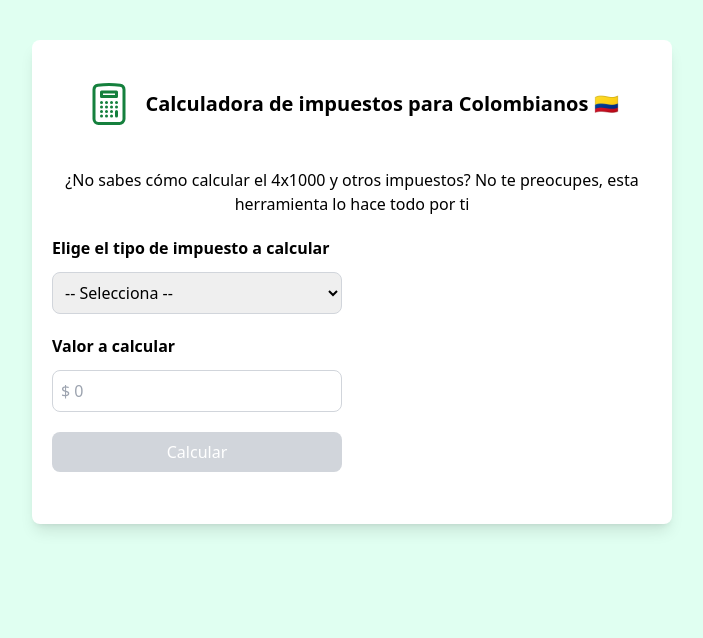
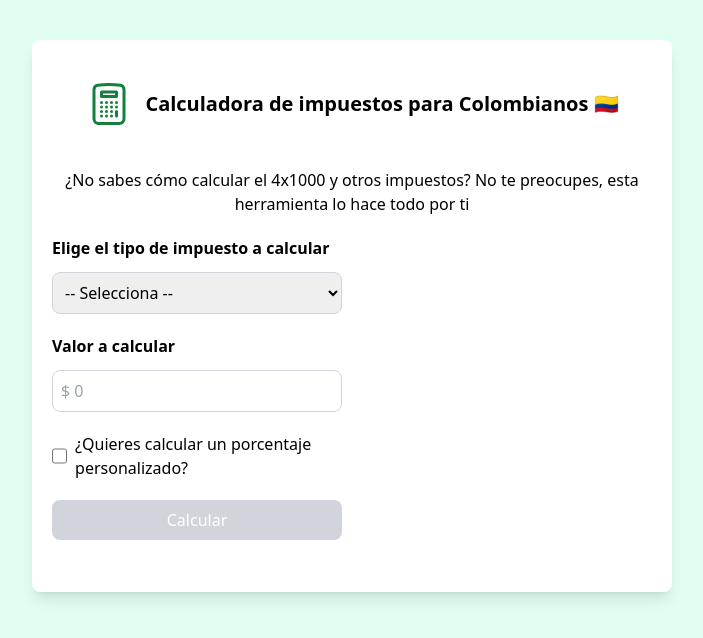
Before and after one commit to mateobetancurb/colombia-taxes-calculator, a React (Vite) app: page / in a window 1280 px wide. Shown: the top 638 px of the page, without its empty margins (288-991 px from the left). Built offline with nearby package versions, Linux system fonts and the light colour scheme.

Commit message:
feat: add option for personalized tax percentage calculation in App component

```diff
--- a/src/App.tsx
+++ b/src/App.tsx
@@ -6,6 +6,10 @@ function App() {
 	const [optionSelected, setOptionSelected] = useState<string>("");
 	const [valueToCalculate, setValueToCalculate] = useState<number>(0);
 	const [taxesToPay, setTaxesToPay] = useState<number>(0);
+	const [showPercentageByUser, setShowPercentageByUser] =
+		useState<boolean>(false);
+	const [personalizedPercentage, setPersonalizedPercentage] =
+		useState<string>("");
 
 	const handleValueChange = (e: React.ChangeEvent<HTMLInputElement>) => {
 		const rawValue = e.target.value.replace(/[^\d]/g, "");
@@ -29,6 +33,9 @@ function App() {
 			| React.FormEvent<HTMLFormElement>
 	) => {
 		e.preventDefault();
+		if (showPercentageByUser) {
+			setTaxesToPay((valueToCalculate * personalizedPercentage) / 100);
+		} else {
 			switch (optionSelected) {
 				case "1":
 					return setTaxesToPay((valueToCalculate * 4) / 1000);
@@ -38,6 +45,7 @@ function App() {
 					return setTaxesToPay((valueToCalculate * 5) / 100);
 				case "4":
 					return setTaxesToPay((valueToCalculate * 8) / 100);
+			}
 		}
 	};
 
@@ -74,6 +82,8 @@ function App() {
 				</h2>
 				<div className="md:flex md:gap-5 md:items-center">
 					<form onSubmit={calculateTaxes} className="w-full">
+						{showPercentageByUser ? null : (
+							<>
 								<label className="block mb-3 font-bold" htmlFor="tax">
 									Elige el tipo de impuesto a calcular
 								</label>
@@ -90,10 +100,30 @@ function App() {
 									<option value="4">Impuesto al consumo (8%)</option>
 									<option value="2">IVA (19%)</option>
 									<option value="3">IVA (5%)</option>
+									{/* <option value="5">Porcentaje personalizado</option> */}
 									<option disabled>
 										Próximamente se agregarán nuevos impuestos
 									</option>
 								</select>
+							</>
+						)}
+
+						{showPercentageByUser && (
+							<>
+								<label className="block mb-3 font-bold" htmlFor="percentage">
+									Escribe aquí tu porcentaje
+								</label>
+								<input
+									id="percentage"
+									type="text"
+									inputMode="numeric"
+									value={personalizedPercentage}
+									onChange={(e) => setPersonalizedPercentage(e.target.value)}
+									placeholder="% 0"
+									className="block mb-5 w-full  p-2 border border-gray-300 rounded-lg"
+								/>
+							</>
+						)}
 						<label className="block mb-3 font-bold" htmlFor="value">
 							Valor a calcular
 						</label>
@@ -106,6 +136,17 @@ function App() {
 							placeholder="$ 0"
 							className="block mb-5 w-full  p-2 border border-gray-300 rounded-lg"
 						/>
+						<div className="flex gap-2 items-center mb-5">
+							<input
+								type="checkbox"
+								id="percentage"
+								onChange={() => setShowPercentageByUser(!showPercentageByUser)}
+								className="accent-green-700 w-5 h-5"
+							/>
+							<label htmlFor="percentage">
+								¿Quieres calcular un porcentaje personalizado?
+							</label>
+						</div>
 						<button
 							onClick={calculateTaxes}
 							type="button"
```
Lines whose indentation alone changed are shown as unchanged.
